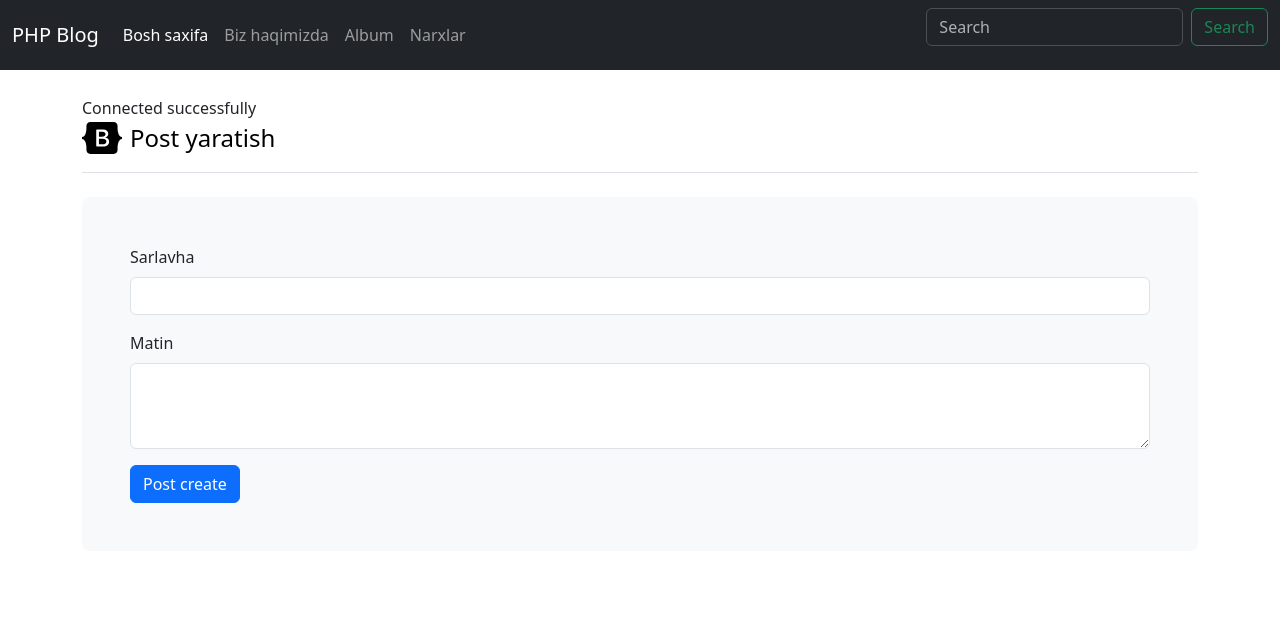
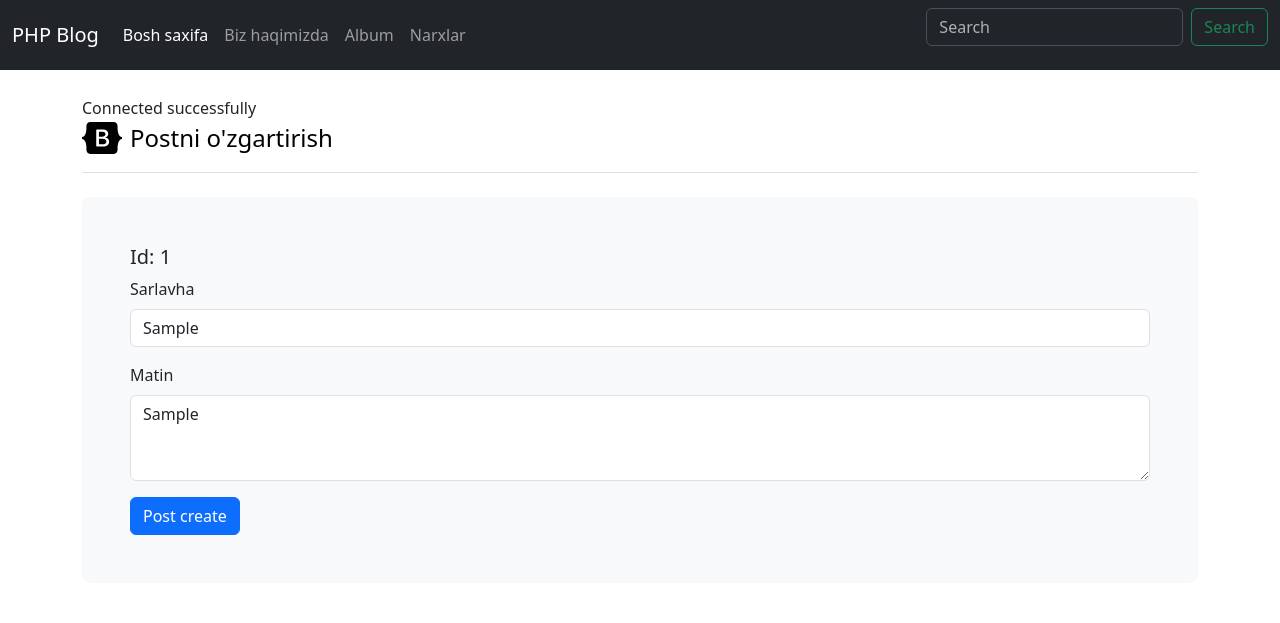
Before and after one commit to Akmal-git/Amaliyot-php, a PHP site: page /post_edit.php?id=1 in a window 1280 px wide. Shown: the top 623 px of the page. Run offline with PHP 8.4, Linux system fonts and the light colour scheme; tables that the repository leaves empty or names only in its code hold one stand-in row (values such as "Sample post").

Commit message:
The edit function codes have been written

```diff
--- a/album.php
+++ b/album.php
@@ -69,7 +69,7 @@
                                         <form method="POST" action="" onSubmit="return confirm('Post rostan ham o\'chirilsinmi?')">
                                             <input type="hidden" name="post_id" value="<?= $post['id'] ?>" />
                                             <input type="hidden" name="DELTE" />
-                                            <button type="button" class="btn btn-sm btn-outline-secondary">Edit</button>
+                                            <a href="/post_edit.php?id=<?= $post['id'] ?>" class="btn btn-sm btn-outline-secondary">Edit</a>
                                             <button type="submit" class="btn btn-sm btn-outline-secondary">Delete</button>
                                         </form>
                                     </div>
--- a/post_create.php
+++ b/post_create.php
@@ -19,6 +19,7 @@
         $_SESSION['post-yaratildi'] = 'Post muaffiyaqatli yartildi';
 
         header("Location: album.php"); // Muaffaqiyali saqlagandan keyin qaysi saxifaga otib yuborsin
+        exit;
     }
     ?>
 
--- a/post_edit.php
+++ b/post_edit.php
@@ -5,20 +5,28 @@
     require './includes/header.php';
     require './database.php';
 
-    if ($_SERVER['REQUEST_METHOD'] == 'POST') {
+    $post_id = $_GET['id'];
+    $statement = $pdo->prepare("SELECT * FROM posts WHERE id=?");
+    $statement->execute([$post_id]);
+    $post = $statement->fetch();
+
+    if ($_SERVER['REQUEST_METHOD'] == 'POST' && isset($_POST['PUT'])) {
+        $id = $_POST['post_id'];
         $sarlavha = $_POST['sarlavha'];
         $matin = $_POST['text'];
 
         // SQL so'rov va parametr nomlarini to'g'rilash
-        $statement = $pdo->prepare("INSERT INTO posts (sarlavhaa, matinn) VALUES (:sarlavhaa, :matinn)");
+        $statement = $pdo->prepare("UPDATE posts SET sarlavhaa=:sarlavhaa, matinn=:matinn WHERE id=:id ");
         $statement->execute([
             'sarlavhaa' => $sarlavha,
-            'matinn' => $matin
+            'matinn' => $matin,
+            'id' => $id,
         ]);
 
-        $_SESSION['post-yaratildi'] = 'Post muaffiyaqatli yartildi';
+        $_SESSION['post-ozgartirildi'] = 'Post muaffiyaqatli o\'zgartirildi';
 
         header("Location: album.php"); // Muaffaqiyali saqlagandan keyin qaysi saxifaga otib yuborsin
+        exit;
     }
     ?>
 
@@ -30,18 +38,21 @@
                 <title>Bootstrap</title>
                 <path fill-rule="evenodd" clip-rule="evenodd" d="M24.509 0c-6.733 0-11.715 5.893-11.492 12.284.214 6.14-.064 14.092-2.066 20.577C8.943 39.365 5.547 43.485 0 44.014v5.972c5.547.529 8.943 4.649 10.951 11.153 2.002 6.485 2.28 14.437 2.066 20.577C12.794 88.106 17.776 94 24.51 94H93.5c6.733 0 11.714-5.893 11.491-12.284-.214-6.14.064-14.092 2.066-20.577 2.009-6.504 5.396-10.624 10.943-11.153v-5.972c-5.547-.529-8.934-4.649-10.943-11.153-2.002-6.484-2.28-14.437-2.066-20.577C105.214 5.894 100.233 0 93.5 0H24.508zM80 57.863C80 66.663 73.436 72 62.543 72H44a2 2 0 01-2-2V24a2 2 0 012-2h18.437c9.083 0 15.044 4.92 15.044 12.474 0 5.302-4.01 10.049-9.119 10.88v.277C75.317 46.394 80 51.21 80 57.863zM60.521 28.34H49.948v14.934h8.905c6.884 0 10.68-2.772 10.68-7.727 0-4.643-3.264-7.207-9.012-7.207zM49.948 49.2v16.458H60.91c7.167 0 10.964-2.876 10.964-8.281 0-5.406-3.903-8.178-11.425-8.178H49.948z" fill="currentColor"></path>
             </svg>
-            <span class="fs-4">Post yaratish</span>
+            <span class="fs-4">Postni o'zgartirish</span>
         </a>
     </header>
 
     <form method="POST" action="" class="p-5 mb-4 bg-body-tertiary rounded-3">
+        <input type="hidden" name="PUT" />
+        <input type="hidden" name="post_id" value="<?= $post['id'] ?>" />
+        <h5>Id: <?= $post['id'] ?></h5>
         <div class="mb-3">
             <label class="form-label">Sarlavha</label>
-            <input name="sarlavha" type="text" class="form-control">
+            <input name="sarlavha" type="text" class="form-control" value="<?= $post['sarlavhaa'] ?>">
         </div>
         <div class="mb-3">
             <label class="form-label">Matin</label>
-            <textarea name="text" class="form-control" rows="3"></textarea>
+            <textarea name="text" class="form-control" rows="3"><?= $post["matinn"] ?></textarea>
         </div>
         <button type="submit" class="btn btn-primary">Post create</button>
     </form>
```
